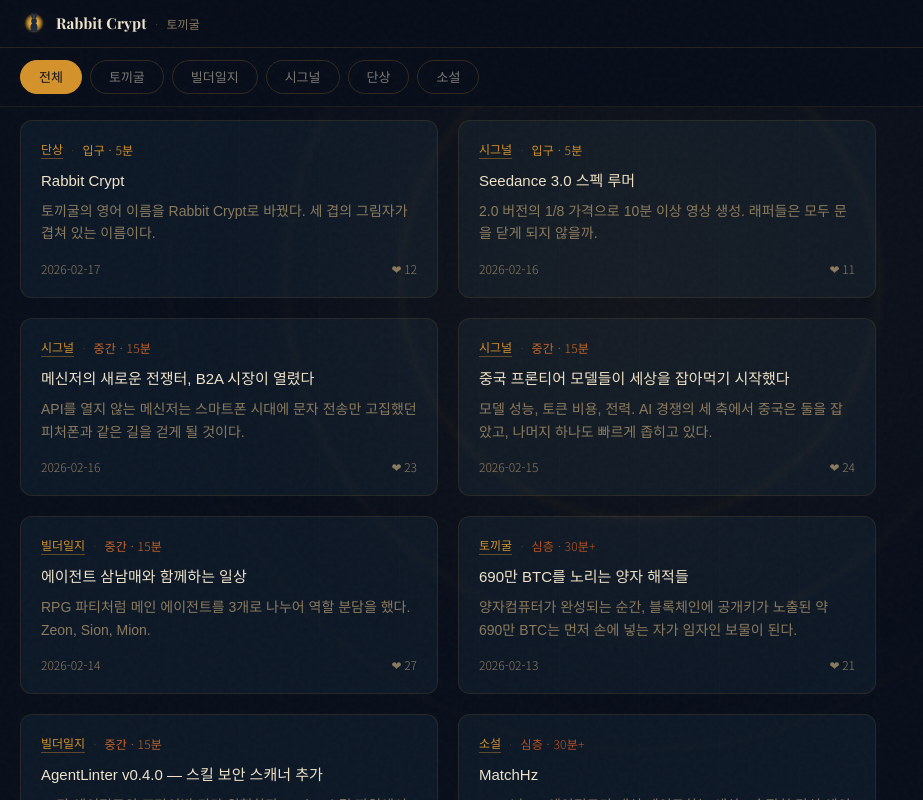
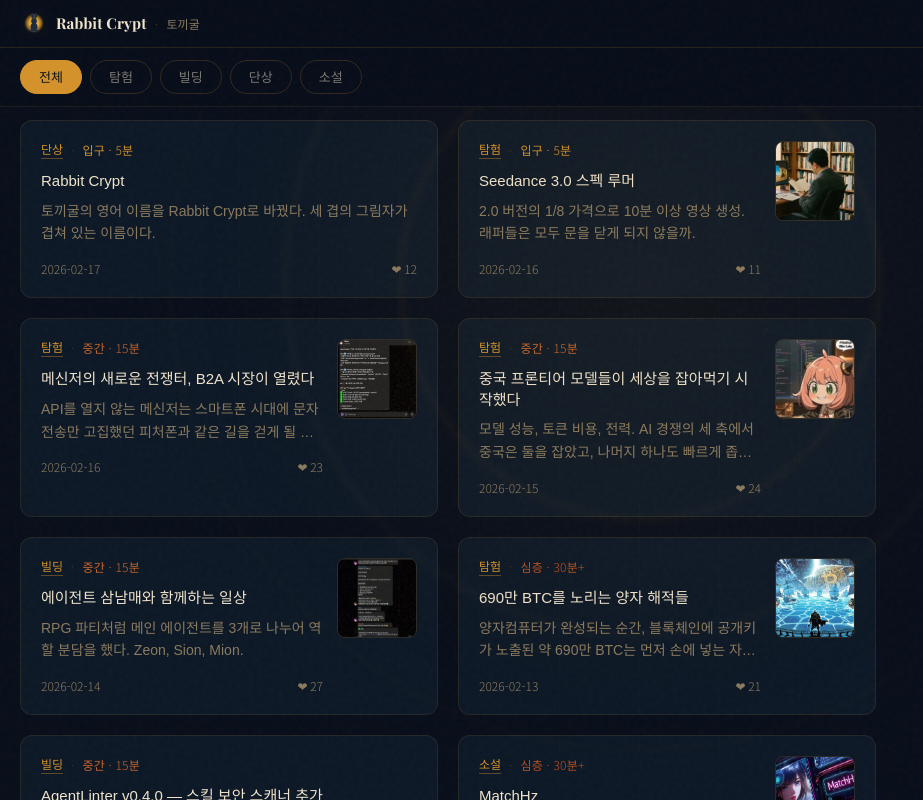
Before and after one commit to seojoonkim/rabbitcrypt, a Next.js app: page / in a window 1280 px wide. Shown: the whole page, without its empty margins (0-923 px from the left). Built offline with nearby package versions, Linux system fonts and the light colour scheme.

Commit message:
feat: merge 시그널→탐험, card thumbnails on right (square 80px), remove 시그널 category

```diff
--- a/app/page.tsx
+++ b/app/page.tsx
@@ -8,15 +8,13 @@
 const CATEGORIES: Category[] = [
   '🐇 탐험',
   '🛠️ 빌딩',
-  '📡 시그널',
   '💭 단상',
   '📖 소설',
 ];
 
 const categoryShort: Record<string, string> = {
-  '🐇 탐험': '토끼굴',
-  '🛠️ 빌딩': '빌더일지',
-  '📡 시그널': '시그널',
+  '🐇 탐험': '탐험',
+  '🛠️ 빌딩': '빌딩',
   '💭 단상': '단상',
   '📖 소설': '소설',
 };
@@ -175,9 +173,12 @@
                   e.currentTarget.style.boxShadow = 'none';
                 }}
               >
+                {/* Card inner: text left, thumbnail right */}
+                <div style={{ display: 'flex', gap: '0.875rem', alignItems: 'flex-start' }}>
+                  {/* Text content */}
+                  <div style={{ flex: 1, minWidth: 0 }}>
                     {/* Category + depth row */}
                     <div className="flex items-center" style={{ gap: '0.5rem', marginBottom: '0.75rem' }}>
-                  {/* Category pill */}
                       <span
                         className="text-xs"
                         style={{
@@ -229,6 +230,42 @@
                     >
                       <span>{post.date}</span>
                       <span>❤ {post.reactions}</span>
+                    </div>
+                  </div>
+
+                  {/* Thumbnail (if post has media) */}
+                  {post.mediaUrls && post.mediaUrls.length > 0 && (
+                    <img
+                      src={post.mediaUrls[0]}
+                      alt=""
+                      style={{
+                        width: '80px',
+                        height: '80px',
+                        objectFit: 'cover',
+                        borderRadius: '0.5rem',
+                        border: '1px solid rgba(212,146,42,0.15)',
+                        flexShrink: 0,
+                      }}
+                    />
+                  )}
+                  {(!post.mediaUrls || post.mediaUrls.length === 0) && post.videoUrls && post.videoUrls.length > 0 && (
+                    <div
+                      style={{
+                        width: '80px',
+                        height: '80px',
+                        borderRadius: '0.5rem',
+                        border: '1px solid rgba(212,146,42,0.15)',
+                        background: 'rgba(212,146,42,0.06)',
+                        display: 'flex',
+                        alignItems: 'center',
+                        justifyContent: 'center',
+                        flexShrink: 0,
+                        fontSize: '1.5rem',
+                      }}
+                    >
+                      🎬
+                    </div>
+                  )}
                 </div>
               </Link>
             ))}
--- a/data/posts.ts
+++ b/data/posts.ts
@@ -1,4 +1,4 @@
-export type Category = '🐇 탐험' | '🛠️ 빌딩' | '📡 시그널' | '💭 단상' | '📖 소설';
+export type Category = '🐇 탐험' | '🛠️ 빌딩' | '💭 단상' | '📖 소설';
 export type DepthLevel = 'entry' | 'mid' | 'deep';
 
 export interface Post {
@@ -83,7 +83,7 @@
     id: '21',
     slug: 'moltbot-anthropic-moat',
     title: "Clawdbot에서 Moltbot으로: Anthropic은 '해자(Moat)'를 스스로 메워버렸나?",
-    category: '📡 시그널',
+    category: '🐇 탐험',
     depth: 'mid',
     summary: '상표권 방어라는 정당한 권리를 행사하면서 생태계 확장의 기회를 차단한 Anthropic의 결정.',
     content: `몇시간 전에 벌어진, Anthropic이 오픈소스 프로젝트 Clawdbot에 상표권 침해를 제기하며 이름을 변경하게 한 사건은, 단순 법적 조치를 넘어 AI 플랫폼 전쟁의 흐름을 읽는 시그널이다. 결과적으로 Clawdbot은 Moltbot으로, 캐릭터는 Molty로 재탄생했다. GitHub 스타 6만 개를 기록하며 폭발적으로 성장하던 '킬러 앱'이 하루아침에 강제 리브랜딩을 당한 것이다. 물론 법적으로 "Clawd"와 "Claude"의 유사성을 근거로 한 상표권 방어는 기업의 정당한 권리이자 책무다. 하지만 비즈니스 전략의 차원에서 이 결정은 '소탐대실'의 전형이 될 위험이 크다.
@@ -183,7 +183,7 @@
     id: '25',
     slug: 'gemini-snow-bunny',
     title: 'Gemini 3.5의 "Snow Bunny" leak으로 X가 시끄럽다',
-    category: '📡 시그널',
+    category: '🐇 탐험',
     depth: 'mid',
     summary: '언뜻 보면 "이게 진짜면 게임 끝"이지만, 이 레이스는 모델 성능의 싸움이 아니라 어떤 세계관을 믿게 만드느냐의 싸움이다.',
     content: `Gemini 3.5의 "Snow Bunny" leak으로 X가 시끄럽다. 언뜻 보면 "이게 진짜면 게임 끝 아니냐" 싶은 장면들이 튀어나오지만, 차분히 한 발 물러서 생각해보면 조금 다른 생각이 든다.
@@ -840,7 +840,7 @@
     id: '10',
     slug: 'china-ai-frontier',
     title: '중국 프론티어 모델들이 세상을 잡아먹기 시작했다',
-    category: '📡 시그널',
+    category: '🐇 탐험',
     depth: 'mid',
     summary: '모델 성능, 토큰 비용, 전력. AI 경쟁의 세 축에서 중국은 둘을 잡았고, 나머지 하나도 빠르게 좁히고 있다.',
     content: `Seedance 2.0으로 재미삼아 만들어본 Hashed Vibe Labs 홍보 영상. 한 번 만에 나왔다. 캐릭터 일관성, 카메라 워크, 배경음악, 키보드 효과음까지, 프롬프트 몇 줄의 결과로 전부 AI가 알아서 붙였다.
@@ -867,7 +867,7 @@
     id: '11',
     slug: 'seedance-30',
     title: 'Seedance 3.0 스펙 루머',
-    category: '📡 시그널',
+    category: '🐇 탐험',
     depth: 'entry',
     summary: '2.0 버전의 1/8 가격으로 10분 이상 영상 생성. 래퍼들은 모두 문을 닫게 되지 않을까.',
     content: `Seedance 2.0 후기를 쓴게 바로 이전 포스팅이었는데, 며칠을 기다려주지 않고 3.0 루머가 나왔다.
@@ -1018,7 +1018,7 @@
     id: '15',
     slug: 'messenger-b2a',
     title: '메신저의 새로운 전쟁터, B2A 시장이 열렸다',
-    category: '📡 시그널',
+    category: '🐇 탐험',
     depth: 'mid',
     summary: 'API를 열지 않는 메신저는 스마트폰 시대에 문자 전송만 고집했던 피처폰과 같은 길을 걷게 될 것이다.',
     content: `OpenClaw가 이틀 전 2026.2.15 업데이트에서 실시간 스트리밍 대화를 내놓았다. 이제 텔레그램과 디스코드에서는 AI의 사고가 글자 단위로 흘러나온다.
@@ -1049,7 +1049,7 @@
     id: '16',
     slug: 'robot-goku-5000',
     title: '5천 달러짜리 손오공',
-    category: '📡 시그널',
+    category: '🐇 탐험',
     depth: 'mid',
     summary: '2026년 춘절 갈라. Unitree Robotics의 H2 휴머노이드 로봇이 손오공을 연기했다. 이것은 기술 과시가 아니라 문화적 예방접종이다.',
     content: `2026년 설날, CCTV 춘절 갈라가 시작되었다. 사람들은 손오공을 보았다. 근두운 위에서 검을 휘두르는 손오공을. 그런데 그 손오공은 배우가 아니었다. Unitree Robotics의 H2 휴머노이드 로봇이었다.
@@ -1080,7 +1080,7 @@
     id: '17',
     slug: 'hvl-fellows',
     title: 'Hashed Vibe Labs Fellows 소개',
-    category: '📡 시그널',
+    category: '🐇 탐험',
     depth: 'entry',
     summary: '세계적인 오픈소스 프로젝트 개발자부터 칸 광고제 수상 크리에이터, 세계 3대 해커, 아직 고등학생인 차세대 개발자까지.',
     content: `Hashed Vibe Labs 선발 팀에 어드바이저 역할을 해주실 분들을 펠로십 프로그램을 통해 모시게 되었는데, 정말 놀라운 분들이 많이 함께해 주셨다.
```
Lines whose indentation alone changed are shown as unchanged.
